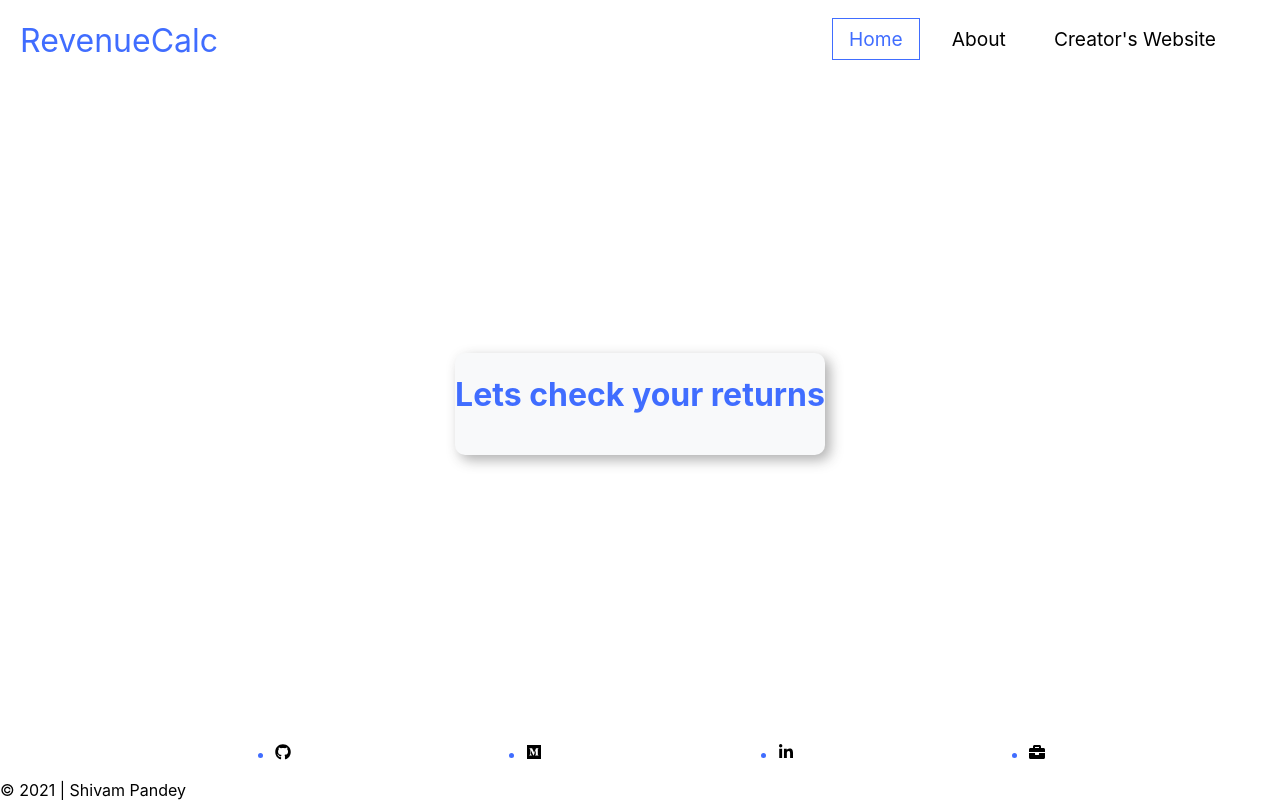
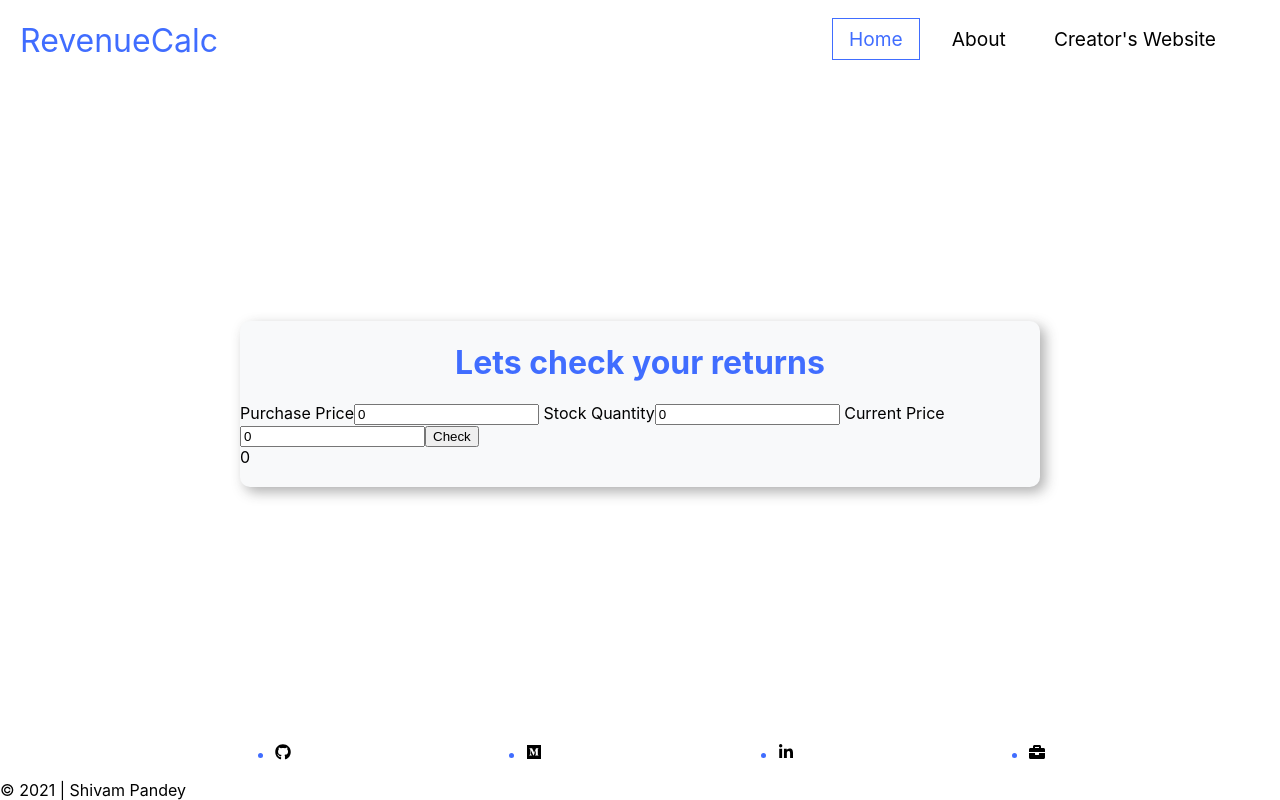
Before and after one commit to SJTGSHIVAM/profit_loss_mark14, a React (Create React App) app: page / in a window 1280 px wide. Built offline with nearby package versions, Linux system fonts and the light colour scheme.

Commit message:
feat: Basic html added

```diff
--- a/src/components/ProfitCalc/ProfitCalc.tsx
+++ b/src/components/ProfitCalc/ProfitCalc.tsx
@@ -1,12 +1,44 @@
 import { useState } from "react";
 import "./ProfitCalc.css";
 const ProfitCalc = () => {
+  const [purchasePrice, setPurchasePrice] = useState<number>(NaN);
+  const [sellPrice, setSellPrice] = useState<number>(NaN);
+  const [quatity, setQuatity] = useState<number>(NaN);
+
+  const [valall, setValall] = useState(false);
+
+  const [revenue, setRevenue] = useState(0);
+
+  const validateAmount = (e: number): boolean => isNaN(e) || e < 1;
+
   return (
-    <div className="bcard">
-      <header className="head">
-        <h1>Lets check your returns</h1>
-      </header>
-    </div>
+    <>
+      <div className="bcard">
+        <header className="head">
+          <h1>Lets check your returns</h1>
+        </header>
+
+        <section className="input">
+          <label>
+            <span className="label">Purchase Price</span>
+            <input type="number" value={0} onChange={() => {}} />
+          </label>
+
+          <label>
+            <span className="label"> Stock Quantity</span>
+            <input type="number" value={0} onChange={() => {}} />
+          </label>
+
+          <label>
+            <span className="label"> Current Price</span>
+            <input type="number" value={0} onChange={() => {}} />
+          </label>
+
+          <button>Check</button>
+        </section>
+        <span>{revenue}</span>
+      </div>
+    </>
   );
 };
 export default ProfitCalc;
```
